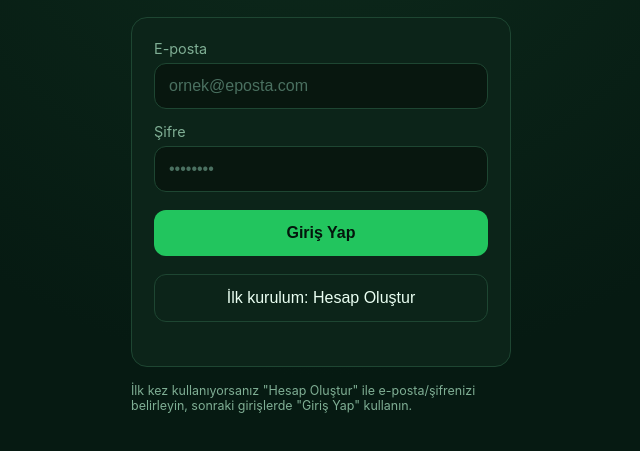
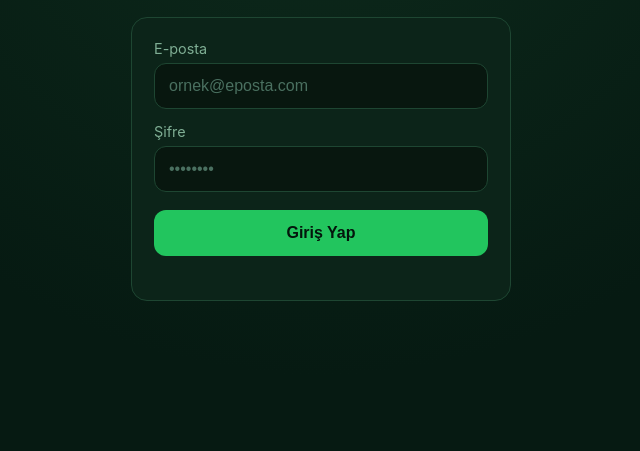
Before and after one commit to xmifrmx/rss, a website: page index.html in a window 1280 px wide. Shown: the part 143-594 px from the top of the page, without its empty margins (319-959 px from the left). Drawn offline with nearby package versions, Linux system fonts and the light colour scheme.

Commit message:
Remove signup button and hint from login form
Removed signup button and related hint text from login section.

```diff
--- a/index.html
+++ b/index.html
@@ -105,10 +105,8 @@
     <label>Şifre</label>
     <input id="login-password" type="password" placeholder="••••••••" />
     <button id="login-btn">Giriş Yap</button>
-    <button id="signup-btn" class="secondary">İlk kurulum: Hesap Oluştur</button>
     <div class="error" id="login-error"></div>
   </div>
-  <p class="hint">İlk kez kullanıyorsanız "Hesap Oluştur" ile e-posta/şifrenizi belirleyin, sonraki girişlerde "Giriş Yap" kullanın.</p>
 </div>
 
 <div id="app" class="wrap hidden">
```
